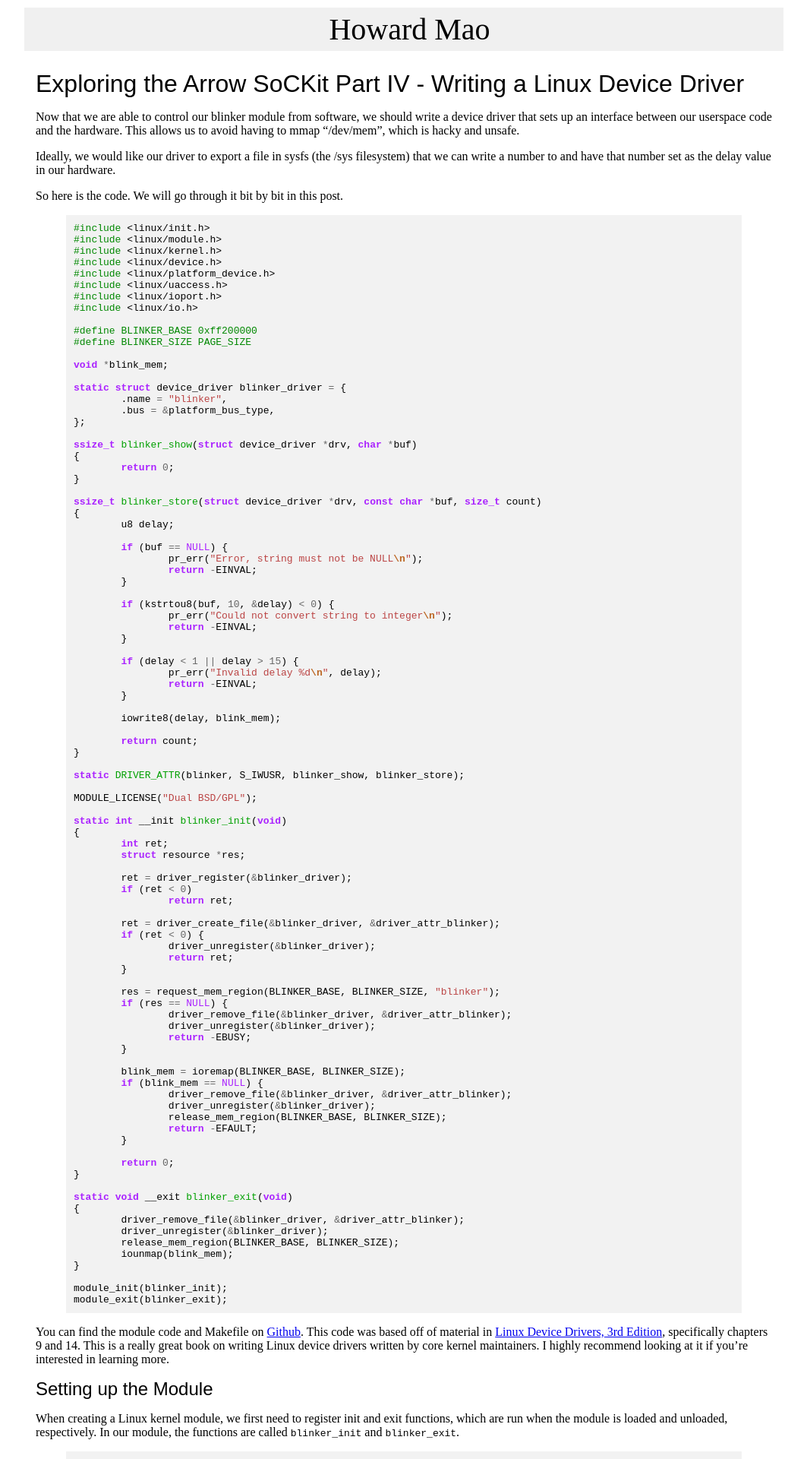
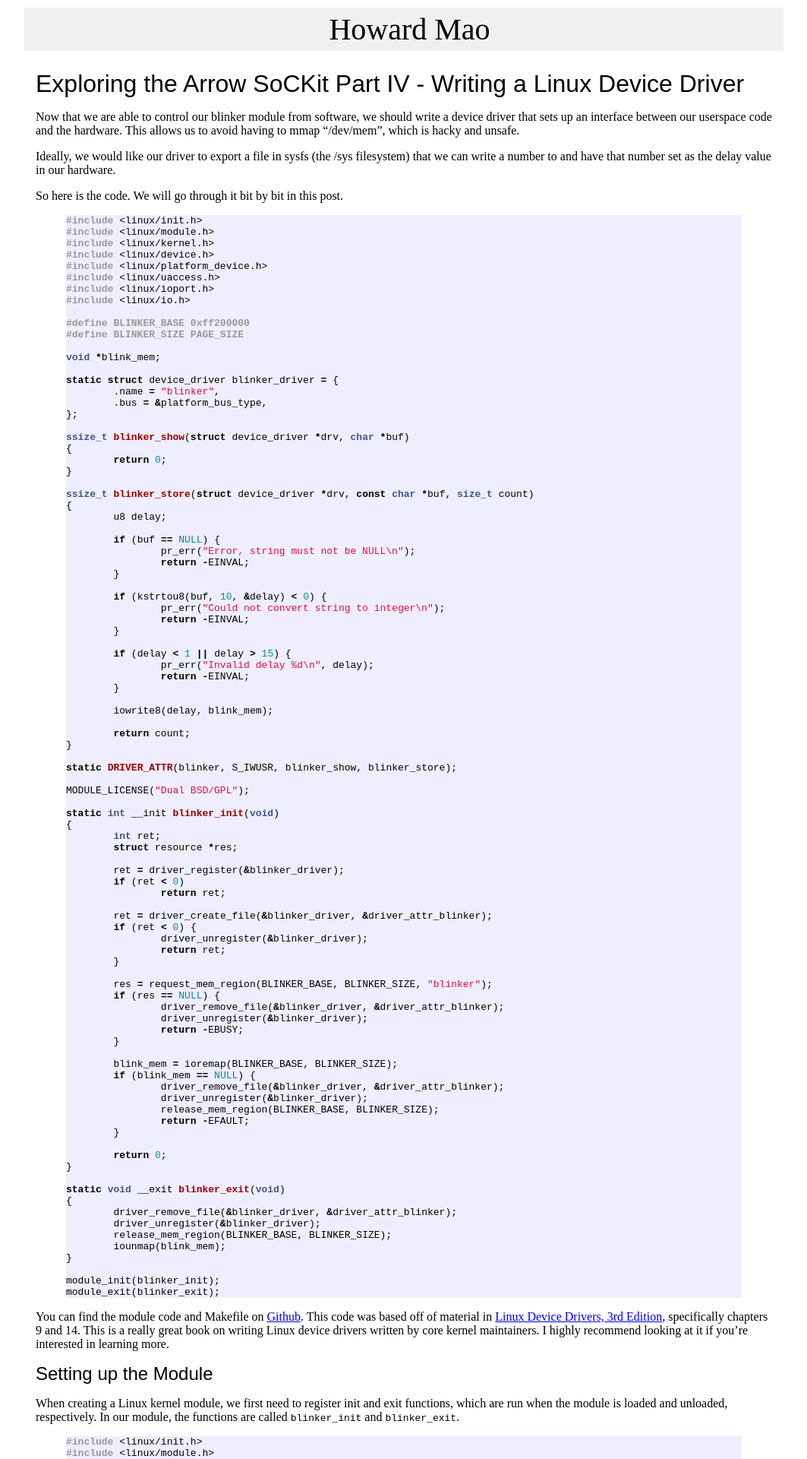
Before and after one commit to zhemao/zhemao.github.com, a Jekyll site: the page built from _posts/2013-12-29-sockit-4.markdown, in a window 1280 px wide. Shown: the top 1920 px of the page at 76% size, without its empty margins (108-1171 px from the left). Built offline with Jekyll 4.4.1, drawn with Linux system fonts in a browser that asks for light colours.

Commit message:
switch over to using github-style highlighting for code

```diff
--- a/_layouts/default.html
+++ b/_layouts/default.html
@@ -11,7 +11,7 @@
 </title>
 
 <link rel="stylesheet" type="text/css" href="/css/main.css"/>
-<link rel="stylesheet" type="text/css" href="/css/hilite.css"/>
+<link rel="stylesheet" type="text/css" href="/css/syntax.css"/>
 <link href="/atom.xml" type="application/atom+xml" rel="alternate"/>
 
 </head>
--- a/css/hilite.css
+++ /dev/null
@@ -1,63 +0,0 @@
-/* taken from dpaste.com */
-pre { margin: 0px; }
-.highlight { background: #f2f2f2; padding: 10px; }
-.highlight .n { color: #000; font-style: normal; font-weight: normal; }
-.highlight .c { color: #008800; font-style: italic } /* Comment */
-.highlight .err { border: 1px solid #FF0000 } /* Error */
-.highlight .k { color: #AA22FF; font-weight: bold } /* Keyword */
-.highlight .o { color: #666666 } /* Operator */
-.highlight .cm { color: #008800; font-style: italic } /* Comment.Multiline */
-.highlight .cp { color: #008800 } /* Comment.Preproc */
-.highlight .c1 { color: #008800; font-style: italic } /* Comment.Single */
-.highlight .cs { color: #008800; font-weight: bold } /* Comment.Special */
-.highlight .gd { color: #A00000 } /* Generic.Deleted */
-.highlight .ge { font-style: italic } /* Generic.Emph */
-.highlight .gr { color: #FF0000 } /* Generic.Error */
-.highlight .gh { color: #000080; font-weight: bold } /* Generic.Heading */
-.highlight .gi { color: #00A000 } /* Generic.Inserted */
-.highlight .go { color: #808080 } /* Generic.Output */
-.highlight .gp { color: #000080; font-weight: bold } /* Generic.Prompt */
-.highlight .gs { font-weight: bold } /* Generic.Strong */
-.highlight .gu { color: #800080; font-weight: bold } /* Generic.Subheading */
-.highlight .gt { color: #0040D0 } /* Generic.Traceback */
-.highlight .kc { color: #AA22FF; font-weight: bold } /* Keyword.Constant */
-.highlight .kd { color: #AA22FF; font-weight: bold } /* Keyword.Declaration */
-.highlight .kp { color: #AA22FF } /* Keyword.Pseudo */
-.highlight .kr { color: #AA22FF; font-weight: bold } /* Keyword.Reserved */
-.highlight .kt { color: #AA22FF; font-weight: bold } /* Keyword.Type */
-.highlight .m { color: #666666 } /* Literal.Number */
-.highlight .s { color: #BB4444 } /* Literal.String */
-.highlight .na { color: #BB4444 } /* Name.Attribute */
-.highlight .nb { color: #AA22FF } /* Name.Builtin */
-.highlight .nc { color: #0000FF } /* Name.Class */
-.highlight .no { color: #880000 } /* Name.Constant */
-.highlight .nd { color: #AA22FF } /* Name.Decorator */
-.highlight .ni { color: #999999; font-weight: bold } /* Name.Entity */
-.highlight .ne { color: #D2413A; font-weight: bold } /* Name.Exception */
-.highlight .nf { color: #00A000 } /* Name.Function */
-.highlight .nl { color: #A0A000 } /* Name.Label */
-.highlight .nn { color: #0000FF; font-weight: bold } /* Name.Namespace */
-.highlight .nt { color: #008000; font-weight: bold } /* Name.Tag */
-.highlight .nv { color: #B8860B } /* Name.Variable */
-.highlight .ow { color: #AA22FF; font-weight: bold } /* Operator.Word */
-.highlight .mf { color: #666666 } /* Literal.Number.Float */
-.highlight .mh { color: #666666 } /* Literal.Number.Hex */
-.highlight .mi { color: #666666 } /* Literal.Number.Integer */
-.highlight .mo { color: #666666 } /* Literal.Number.Oct */
-.highlight .sb { color: #BB4444 } /* Literal.String.Backtick */
-.highlight .sc { color: #BB4444 } /* Literal.String.Char */
-.highlight .sd { color: #BB4444; font-style: italic } /* Literal.String.Doc */
-.highlight .s2 { color: #BB4444 } /* Literal.String.Double */
-.highlight .se { color: #BB6622; font-weight: bold } /* Literal.String.Escape */
-.highlight .sh { color: #BB4444 } /* Literal.String.Heredoc */
-.highlight .si { color: #BB6688; font-weight: bold } /* Literal.String.Interpol */
-.highlight .sx { color: #008000 } /* Literal.String.Other */
-.highlight .sr { color: #BB6688 } /* Literal.String.Regex */
-.highlight .s1 { color: #BB4444 } /* Literal.String.Single */
-.highlight .ss { color: #B8860B } /* Literal.String.Symbol */
-.highlight .bp { color: #AA22FF } /* Name.Builtin.Pseudo */
-.highlight .vc { color: #B8860B } /* Name.Variable.Class */
-.highlight .vg { color: #B8860B } /* Name.Variable.Global */
-.highlight .vi { color: #B8860B } /* Name.Variable.Instance */
-.highlight .il { color: #666666 } /* Literal.Number.Integer.Long */
-.highlight span:hover { background: #ff9 }
--- /dev/null
+++ b/css/syntax.css
@@ -0,0 +1,60 @@
+.highlight  { background: #eef; }
+.highlight code .c { color: #999988; font-style: italic } /* Comment */
+.highlight code .err { color: #a61717; background-color: #e3d2d2 } /* Error */
+.highlight code .k { font-weight: bold } /* Keyword */
+.highlight code .o { font-weight: bold } /* Operator */
+.highlight code .cm { color: #999988; font-style: italic } /* Comment.Multiline */
+.highlight code .cp { color: #999999; font-weight: bold } /* Comment.Preproc */
+.highlight code .c1 { color: #999988; font-style: italic } /* Comment.Single */
+.highlight code .cs { color: #999999; font-weight: bold; font-style: italic } /* Comment.Special */
+.highlight code .gd { color: #000000; background-color: #ffdddd } /* Generic.Deleted */
+.highlight code .gd .x { color: #000000; background-color: #ffaaaa } /* Generic.Deleted.Specific */
+.highlight code .ge { font-style: italic } /* Generic.Emph */
+.highlight code .gr { color: #aa0000 } /* Generic.Error */
+.highlight code .gh { color: #999999 } /* Generic.Heading */
+.highlight code .gi { color: #000000; background-color: #ddffdd } /* Generic.Inserted */
+.highlight code .gi .x { color: #000000; background-color: #aaffaa } /* Generic.Inserted.Specific */
+.highlight code .go { color: #888888 } /* Generic.Output */
+.highlight code .gp { color: #555555 } /* Generic.Prompt */
+.highlight code .gs { font-weight: bold } /* Generic.Strong */
+.highlight code .gu { color: #aaaaaa } /* Generic.Subheading */
+.highlight code .gt { color: #aa0000 } /* Generic.Traceback */
+.highlight code .kc { font-weight: bold } /* Keyword.Constant */
+.highlight code .kd { font-weight: bold } /* Keyword.Declaration */
+.highlight code .kp { font-weight: bold } /* Keyword.Pseudo */
+.highlight code .kr { font-weight: bold } /* Keyword.Reserved */
+.highlight code .kt { color: #445588; font-weight: bold } /* Keyword.Type */
+.highlight code .m { color: #009999 } /* Literal.Number */
+.highlight code .s { color: #d14 } /* Literal.String */
+.highlight code .na { color: #008080 } /* Name.Attribute */
+.highlight code .nb { color: #0086B3 } /* Name.Builtin */
+.highlight code .nc { color: #445588; font-weight: bold } /* Name.Class */
+.highlight code .no { color: #008080 } /* Name.Constant */
+.highlight code .ni { color: #800080 } /* Name.Entity */
+.highlight code .ne { color: #990000; font-weight: bold } /* Name.Exception */
+.highlight code .nf { color: #990000; font-weight: bold } /* Name.Function */
+.highlight code .nn { color: #555555 } /* Name.Namespace */
+.highlight code .nt { color: #000080 } /* Name.Tag */
+.highlight code .nv { color: #008080 } /* Name.Variable */
+.highlight code .ow { font-weight: bold } /* Operator.Word */
+.highlight code .w { color: #bbbbbb } /* Text.Whitespace */
+.highlight code .mf { color: #009999 } /* Literal.Number.Float */
+.highlight code .mh { color: #009999 } /* Literal.Number.Hex */
+.highlight code .mi { color: #009999 } /* Literal.Number.Integer */
+.highlight code .mo { color: #009999 } /* Literal.Number.Oct */
+.highlight code .sb { color: #d14 } /* Literal.String.Backtick */
+.highlight code .sc { color: #d14 } /* Literal.String.Char */
+.highlight code .sd { color: #d14 } /* Literal.String.Doc */
+.highlight code .s2 { color: #d14 } /* Literal.String.Double */
+.highlight code .se { color: #d14 } /* Literal.String.Escape */
+.highlight code .sh { color: #d14 } /* Literal.String.Heredoc */
+.highlight code .si { color: #d14 } /* Literal.String.Interpol */
+.highlight code .sx { color: #d14 } /* Literal.String.Other */
+.highlight code .sr { color: #009926 } /* Literal.String.Regex */
+.highlight code .s1 { color: #d14 } /* Literal.String.Single */
+.highlight code .ss { color: #990073 } /* Literal.String.Symbol */
+.highlight code .bp { color: #999999 } /* Name.Builtin.Pseudo */
+.highlight code .vc { color: #008080 } /* Name.Variable.Class */
+.highlight code .vg { color: #008080 } /* Name.Variable.Global */
+.highlight code .vi { color: #008080 } /* Name.Variable.Instance */
+.highlight code .il { color: #009999 } /* Literal.Number.Integer.Long */
```
